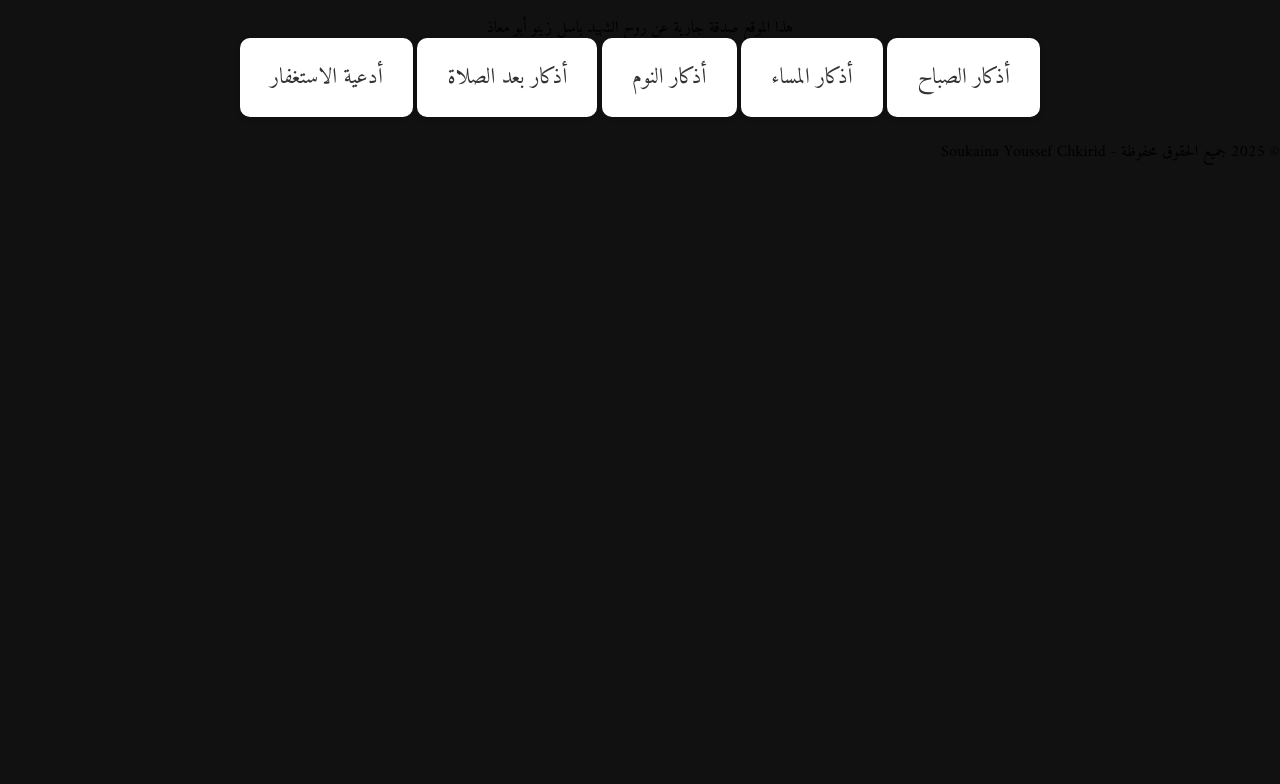
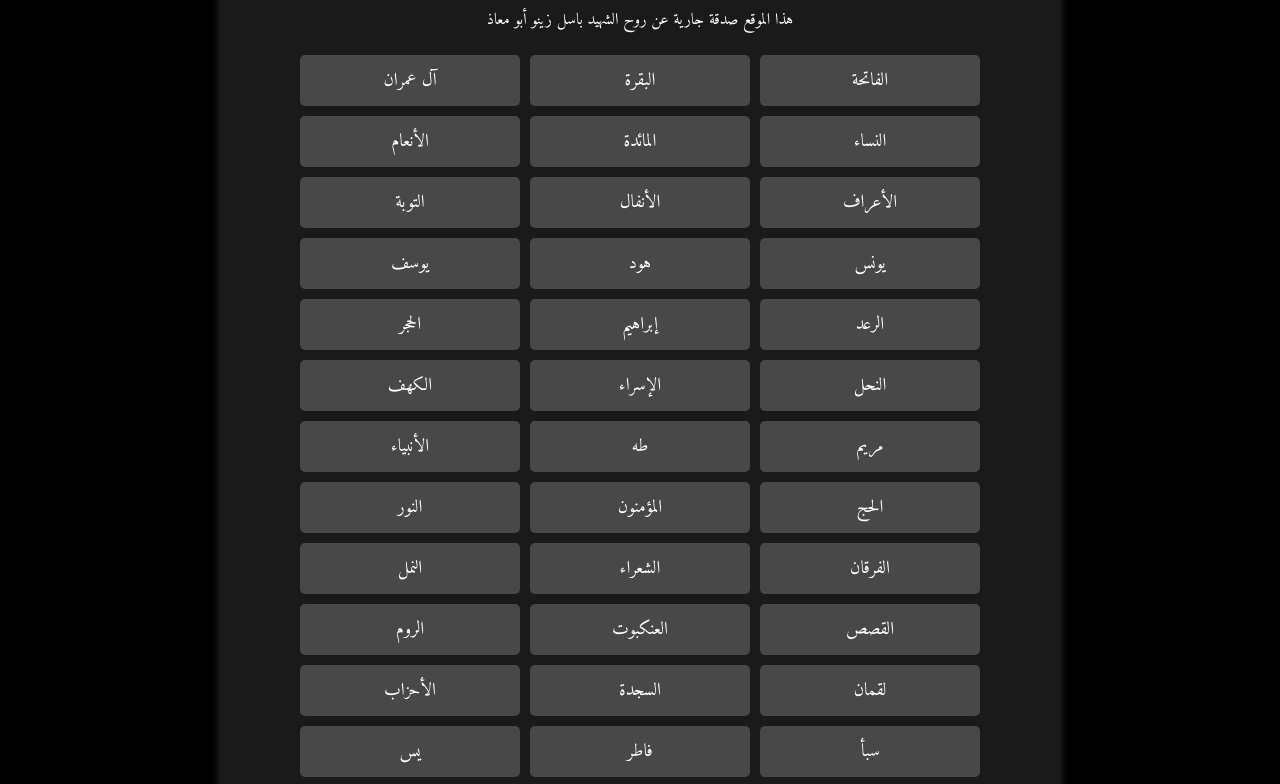
Before and after one commit to 20032025/adkar, a plain HTML site: page index.html in a window 1280 px wide. Shown: the part 133-917 px from the top of the page. Before the commit the page ends 800 px from the top, so only its background shows below. Drawn offline with Linux system fonts and the light colour scheme.

Commit message:
Update index.html

```diff
--- a/index.html
+++ b/index.html
@@ -2,30 +2,114 @@
 <!DOCTYPE html>
 <html lang="ar">
 <head>
-  <meta charset="UTF-8" />
-  <title>الأذكار والأدعية</title>
-  <link rel="stylesheet" href="style.css" />
-  <link href="https://fonts.googleapis.com/css2?family=Amiri&display=swap" rel="stylesheet">
+    <meta charset="UTF-8">
+    <meta name="viewport" content="width=device-width, initial-scale=1.0">
+    <title>القرآن الكريم</title>
+    <style>
+        @import url('https://fonts.googleapis.com/css2?family=Amiri:wght@400;700&display=swap');
+
+        body {
+            font-family: 'Amiri', serif;
+            text-align: center;
+            background-color: black;
+            color: white;
+            margin: 0;
+            padding: 20px;
+            direction: rtl;
+        }
+
+        .container {
+            max-width: 800px;
+            margin: auto;
+            background: rgba(255, 255, 255, 0.1);
+            padding: 20px;
+            border-radius: 10px;
+            box-shadow: 0 0 10px rgba(255, 255, 255, 0.2);
+        }
+
+        h1 {
+            color: #ffcc00;
+        }
+
+        .sura-list {
+            display: flex;
+            flex-wrap: wrap;
+            justify-content: center;
+        }
+
+        .sura-item {
+            background: rgba(255, 255, 255, 0.2);
+            padding: 10px;
+            margin: 5px;
+            border-radius: 5px;
+            width: 200px;
+            text-align: center;
+            transition: 0.3s;
+        }
+
+        .sura-item:hover {
+            background: rgba(255, 255, 255, 0.3);
+        }
+
+        a {
+            text-decoration: none;
+            color: white;
+            font-size: 18px;
+        }
+
+        footer {
+            margin-top: 30px;
+            padding: 15px;
+            background: rgba(255, 255, 255, 0.1);
+            border-radius: 10px;
+            font-size: 16px;
+            color: #ffcc00;
+        }
+    </style>
 </head>
+<body>
 
-<body>
-  <div class="main-container">
-    <h1>الأذكار اليومية</h1>
-    <p>هذا الموقع صدقة جارية عن روح الشهيد باسل زينو أبو معاذ</p>
+    <div class="container">
+        <h1>القرآن الكريم</h1>
+        <p>هذا الموقع صدقة جارية عن روح الشهيد باسل زينو أبو معاذ</p>
+        <div class="sura-list" id="suraList"></div>
+    </div>
 
-    <div class="dikr-list">
-      <a href="sabah.html" class="card">أذكار الصباح</a>
-      <a href="masaa.html" class="card">أذكار المساء</a>
-      <a href="noum.html" class="card">أذكار النوم</a>
-
-      <a href="salat.html" class="card">أذكار بعد الصلاة</a>
-      <a href="istighfar.html" class="card">أدعية الاستغفار</a>
-    </div>
-  </div>
-
-  <footer>
+    <footer>
         &copy; 2025 جميع الحقوق محفوظة - Soukaina Youssef Chkirid
     </footer>
 
+    <script>
+        const suraNames = [
+            "الفاتحة", "البقرة", "آل عمران", "النساء", "المائدة", "الأنعام", "الأعراف", "الأنفال", "التوبة",
+            "يونس", "هود", "يوسف", "الرعد", "إبراهيم", "الحجر", "النحل", "الإسراء", "الكهف", "مريم", "طه",
+            "الأنبياء", "الحج", "المؤمنون", "النور", "الفرقان", "الشعراء", "النمل", "القصص", "العنكبوت",
+            "الروم", "لقمان", "السجدة", "الأحزاب", "سبأ", "فاطر", "يس", "الصافات", "ص", "الزمر", "غافر",
+            "فصلت", "الشورى", "الزخرف", "الدخان", "الجاثية", "الأحقاف", "محمد", "الفتح", "الحجرات",
+            "ق", "الذاريات", "الطور", "النجم", "القمر", "الرحمن", "الواقعة", "الحديد", "المجادلة",
+            "الحشر", "الممتحنة", "الصف", "الجمعة", "المنافقون", "التغابن", "الطلاق", "التحريم",
+            "الملك", "القلم", "الحاقة", "المعارج", "نوح", "الجن", "المزمل", "المدثر", "القيامة",
+            "الإنسان", "المرسلات", "النبأ", "النازعات", "عبس", "التكوير", "الإنفطار", "المطففين",
+            "الإنشقاق", "البروج", "الطارق", "الأعلى", "الغاشية", "الفجر", "البلد", "الشمس",
+            "الليل", "الضحى", "الشرح", "التين", "العلق", "القدر", "البينة", "الزلزلة", "العاديات",
+            "القارعة", "التكاثر", "العصر", "الهمزة", "الفيل", "قريش", "الماعون", "الكوثر",
+            "الكافرون", "النصر", "المسد", "الإخلاص", "الفلق", "الناس"
+        ];
+
+        const suraListDiv = document.getElementById("suraList");
+
+        suraNames.forEach((sura, index) => {
+            const suraDiv = document.createElement("div");
+            suraDiv.className = "sura-item";
+
+            const suraLink = document.createElement("a");
+            suraLink.href = `sura.html?sura=${index + 1}`;
+            suraLink.innerText = sura;
+
+            suraDiv.appendChild(suraLink);
+            suraListDiv.appendChild(suraDiv);
+        });
+    </script>
+
 </body>
 </html>
```
